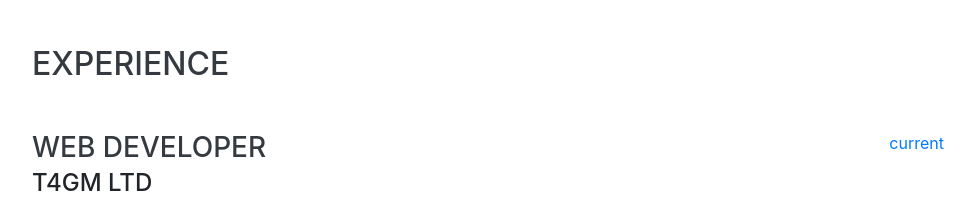
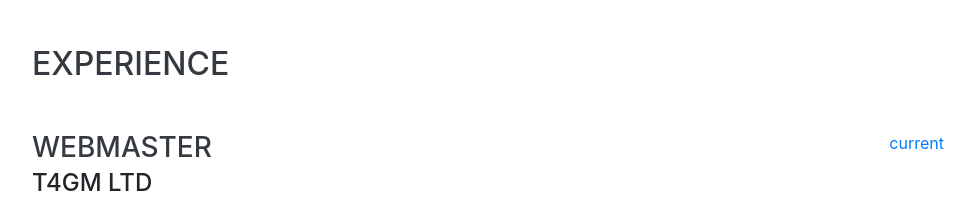
Before and after one commit to SnowCrashOverride/portfolio, a website with bundled scripts: page index.html in a window 1280 px wide. Shown: the part 5066-5280 px from the top of the page, without its empty margins (288-1263 px from the left). Built offline with nearby package versions, Linux system fonts and the light colour scheme; a web font is replaced by a local one.

Commit message:
updated experience

```diff
--- a/index.html
+++ b/index.html
@@ -299,7 +299,7 @@
 
         <div class="resume-item d-flex flex-column flex-md-row justify-content-between mb-5">
           <div class="resume-content">
-            <h3 class="mb-0">Web Developer</h3>
+            <h3 class="mb-0">Webmaster</h3>
             <div class="subheading mb-3">T4GM LTD</div>
             <p>
                 Collaborate with a world-wide team using <a href="https://www.bitrix24.com/">Bitrix</a> for ticket management and time estimation. Create and maintain company websites and social network using HTML and CSS on Drupal framework
```
